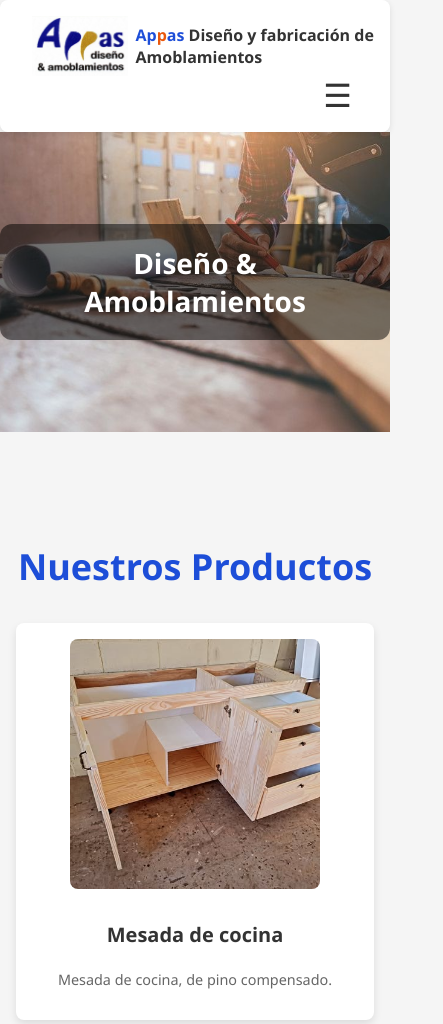
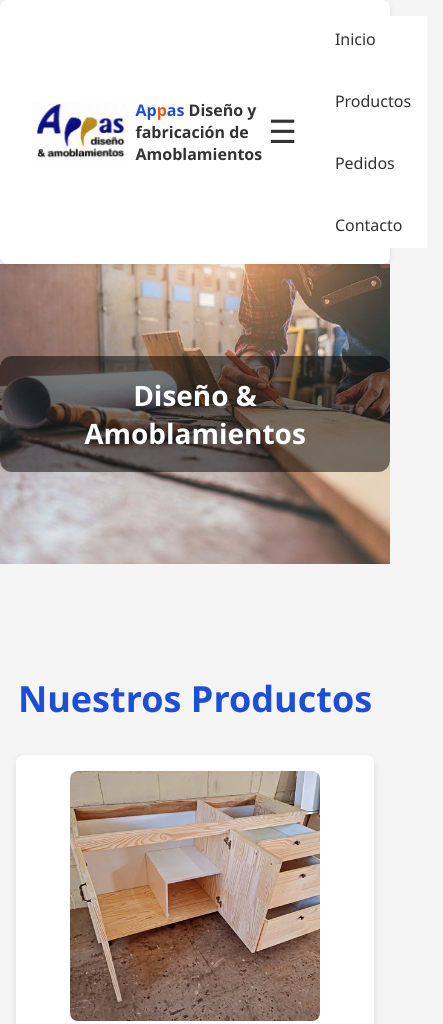
Before and after one commit to Martincho246/CarpinteriaWeb, a plain HTML site: page index.html in a window 390 px wide. Shown: the top 1024 px of the page, 443 px wide, since content can reach past the window. Drawn offline with Linux system fonts and the light colour scheme.

Commit message:
ultima mejora en celulares

```diff
--- a/index.html
+++ b/index.html
@@ -20,14 +20,21 @@
           </div>
         </div>
         <button class="menu-toggle" onclick="document.querySelector('header nav ul').classList.toggle('open')">☰</button>
-        <nav class="mr-4">
-            <ul class="hidden md:flex space-x-4">
-                <li><a href="#inicio" class="hover:text-orange-600 no-underline">Inicio</a></li>
-                <li><a href="#productos" class="hover:text-orange-600 no-underline">Productos</a></li>
-                <li><a href="#pedidos" class="hover:text-orange-600 no-underline">Pedidos</a></li>
-                <li><a href="#contacto" class="hover:text-orange-600 no-underline">Contacto</a></li>
-            </ul>
-        </nav>
+    <nav class="mr-4 w-full md:w-auto">
+    <!-- Menú: oculto en móvil, visible horizontal en desktop -->
+      <ul class="hidden md:flex md:space-x-4 md:items-center flex-col md:flex-row mt-4 md:mt-0 open:mt-4">
+        <li><a href="#inicio" class="hover:text-orange-600 no-underline">Inicio</a></li>
+        <li class="w-full md:w-auto mb-2 md:mb-0">
+          <a href="#productos" class="block px-4 py-2 hover:text-orange-600 no-underline">Productos</a>
+        </li>
+        <li class="w-full md:w-auto mb-2 md:mb-0">
+          <a href="#pedidos" class="block px-4 py-2 hover:text-orange-600 no-underline">Pedidos</a>
+        </li>
+        <li class="w-full md:w-auto">
+          <a href="#contacto" class="block px-4 py-2 hover:text-orange-600 no-underline">Contacto</a>
+        </li>
+      </ul>
+    </nav>
     </header>
 
     <header id="inicio">
--- a/styles.css
+++ b/styles.css
@@ -308,29 +308,25 @@ footer {
 
 /* MODO RESPONSIVE */
 @media (max-width: 768px) {
-    .overlay h1 {
-        font-size: 2.25rem;
+    .menu-toggle {
+        display: block;
     }
 
-    header.bg-white {
+    header nav ul {
+        display: none;
         flex-direction: column;
-        align-items: flex-start;
+        background-color: white;
+        padding: 0.5rem;
+        gap: 1rem; /* Espaciado entre ítems */
     }
 
-    /* Mostrar el botón hamburguesa */
-    .menu-toggle {
-        display: block;
-        align-self: flex-end;
+    header nav ul.open {
+        display: flex;
     }
 
-    /* Ocultar menú por defecto */
-    header.bg-white nav ul {
-        display: none;
-        width: 100%;
-        flex-direction: column;
-        background-color: white;
-        border-radius: 0.5rem;
-        padding: 0.5rem 0;
+    header nav ul li a {
+        padding: 1rem;
+        display: block;
     }
 
     /* Mostrar menú al abrir */
```
